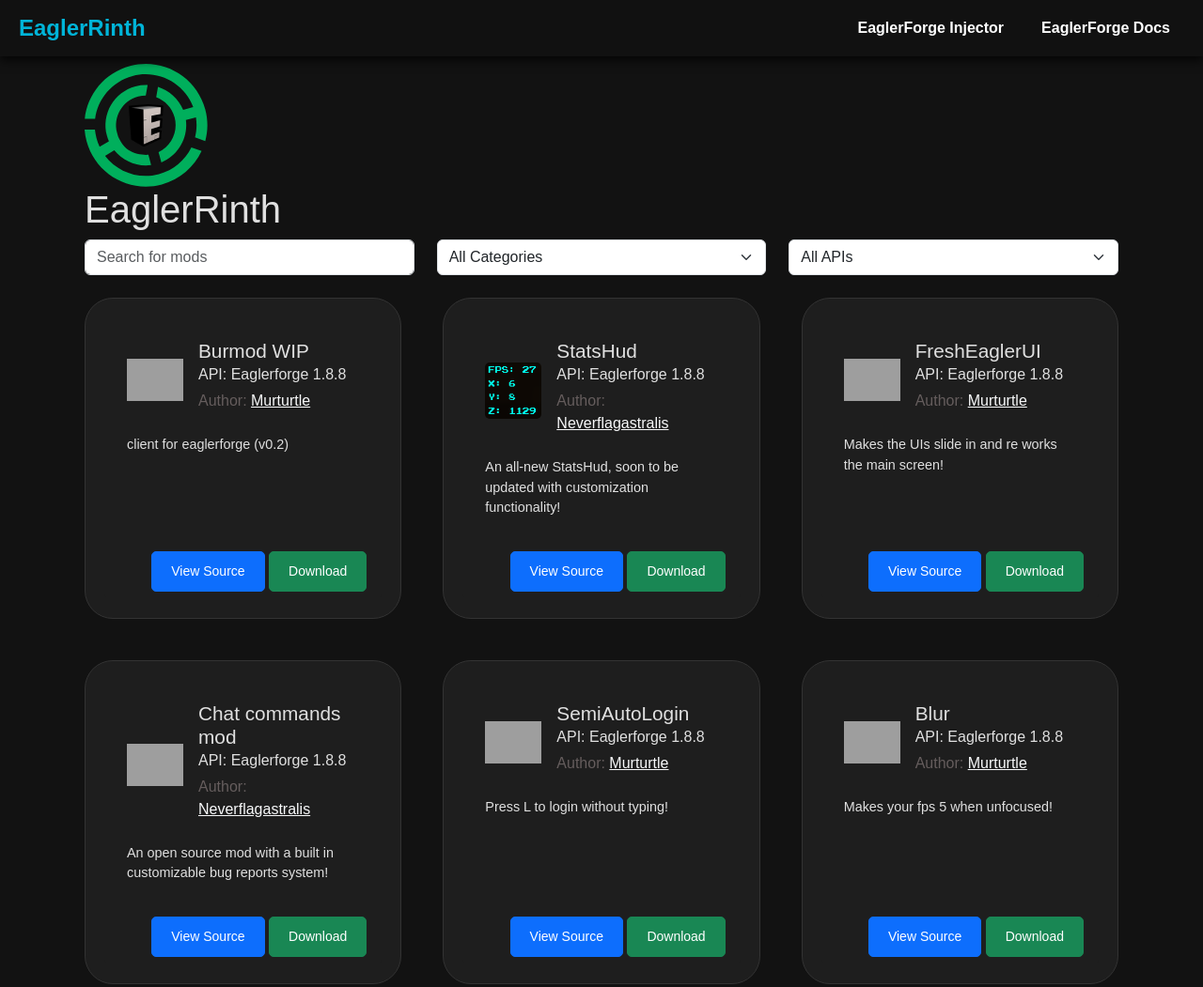
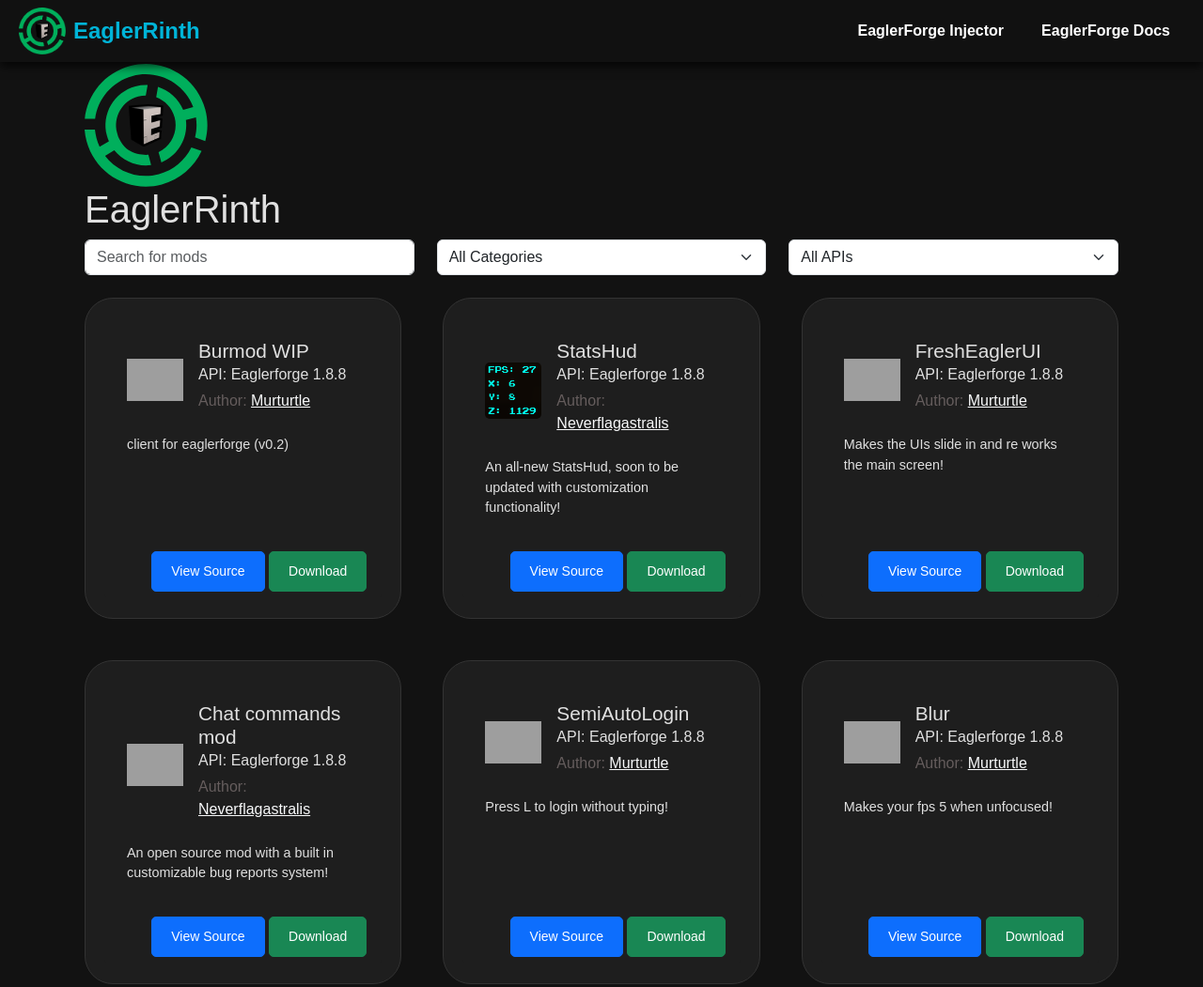
Before and after one commit to EaglerRinth/eaglerrinth.github.io, a plain HTML site: page index.html in a window 1280 px wide. Shown: the top 1051 px of the page at 94% size. Drawn offline with nearby package versions, Linux system fonts and the light colour scheme; grey boxes are pictures that could not be loaded.

Commit message:
Update index.html

```diff
--- a/index.html
+++ b/index.html
@@ -16,13 +16,15 @@
 
 </head>
 <body>
-    <div class="top-bar">
-        <div class="brand">EaglerRinth</div>
-        <nav>
-          <a href="https://eaglerforge.github.io/EaglerForgeInjector/">EaglerForge Injector</a>
-          <a href="https://eaglerforge.github.io/" target="_blank">EaglerForge Docs</a>
-        </nav>
-      </div>
+<div class="top-bar d-flex align-items-center">
+    <img src="logo.png" alt="Eaglerrinth Logo" class="eaglerrinth-logo" style="width: 50px;">
+    <div class="brand ms-2">EaglerRinth</div>
+    <nav class="ms-auto">
+        <a href="https://eaglerforge.github.io/EaglerForgeInjector/">EaglerForge Injector</a>
+        <a href="https://eaglerforge.github.io/" target="_blank">EaglerForge Docs</a>
+    </nav>
+</div>
+
 
 <div class="container mt-5">
     <img style="text-align: center;" src="logo.png" alt="Eaglerrinth Logo" class="eaglerrinth logo">
```
